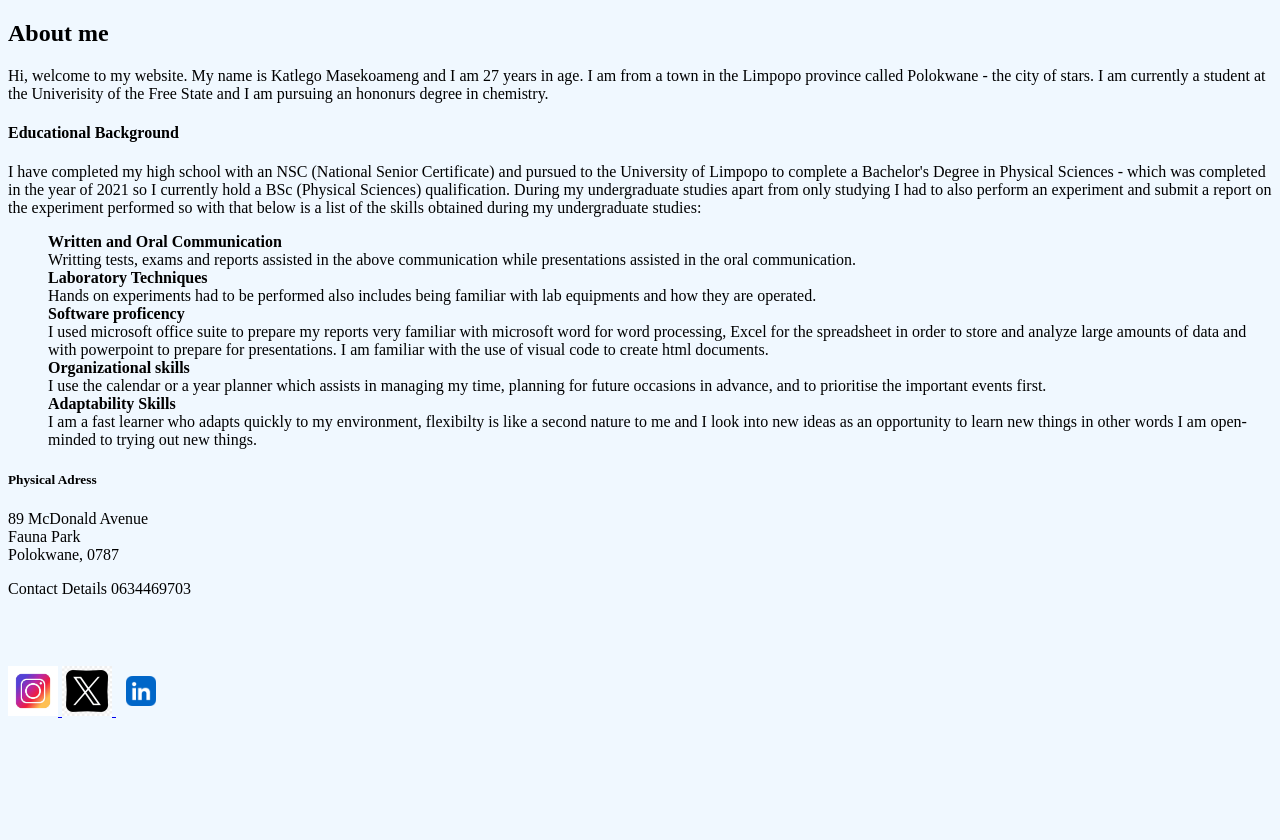
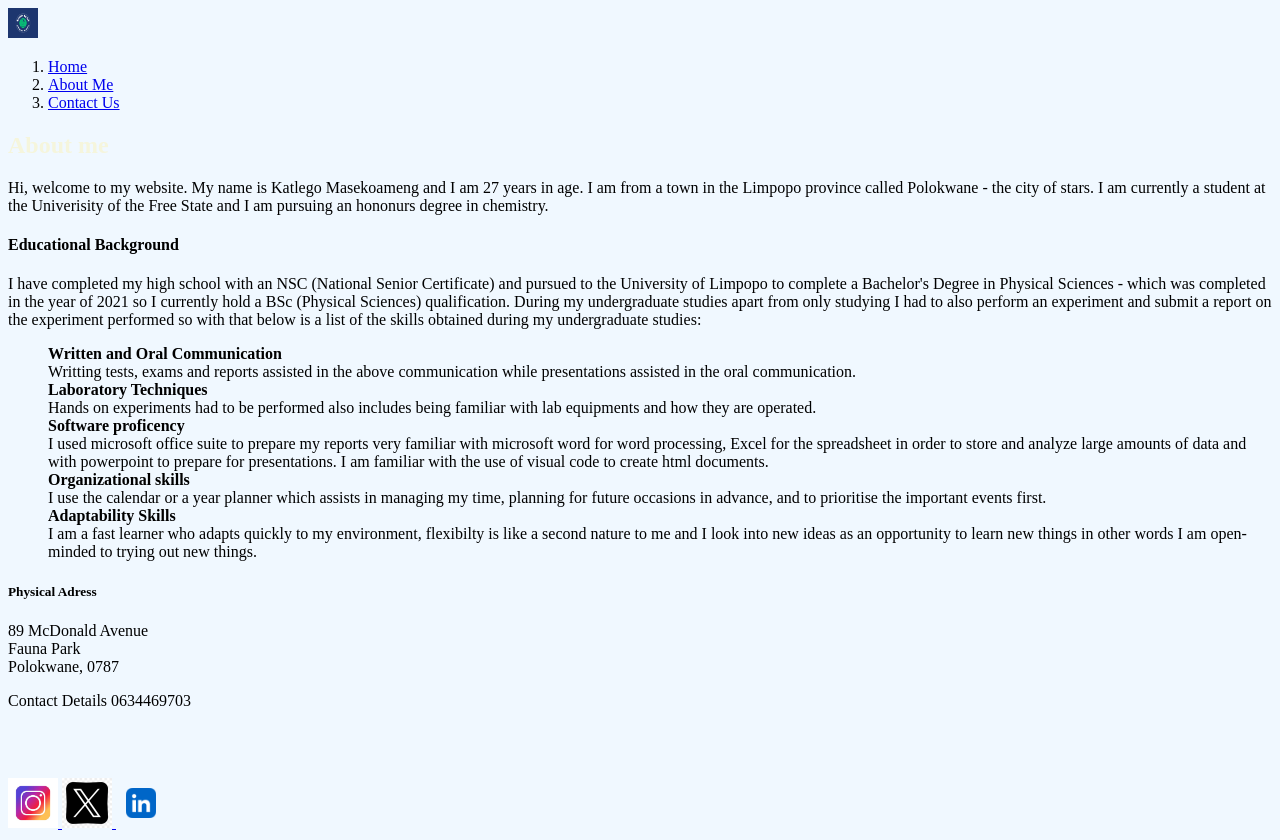
Before and after one commit to Katlie101/Portfolio-CodeTribe, a plain HTML site: page about me.index.html in a window 1280 px wide. Before the commit the page ends 800 px from the top, so only its background shows below. Drawn offline with Linux system fonts and the light colour scheme.

Commit message:
first commit

```diff
--- a/about me.index.html
+++ b/about me.index.html
@@ -3,13 +3,23 @@
     <head>
         <title>About me</title>
     </head>
+    <header>
+        <img src="./Images/errands-by-kat-high-resolution-logo.png" height="30" width="30">
+        <nav>
+            <ol>
+                <li><a href="index.html">Home</a></li>
+                <li><a href="about me.index.html">About Me</a></li>
+                <li><a href="contact.html">Contact Us</a></li>
+            </ol>
+        </nav>
+     </header>
 
    <style>
 
    </style>
 
     <body style="background-color: aliceblue;">
-        <h2>About me</h2>
+        <h2 style="color: beige;">About me</h2>
 
          <p><div>Hi, welcome to my website. My name is Katlego Masekoameng and I am 27 years in age. I am from a town in the Limpopo province
             called Polokwane - the city of stars. I am currently a student at the Univerisity of the Free State and I am pursuing an hononurs
```
Also changed, not shown: contact.html (+15 -0 lines), index.html (+1 -1 lines).
